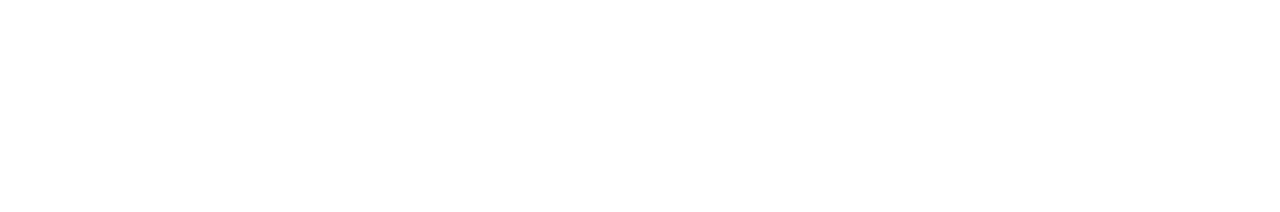
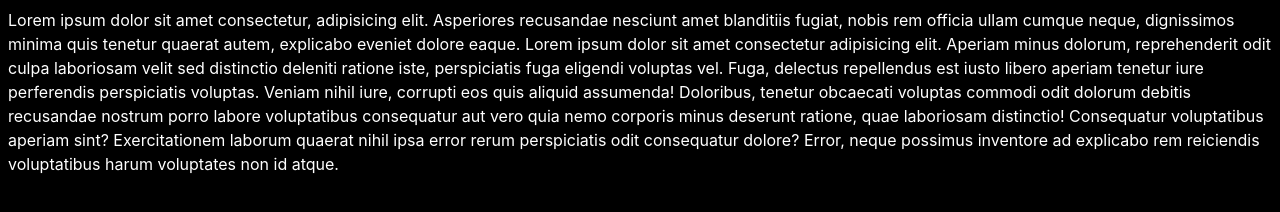
Before and after one commit to MouliBhaskaran/Razorpay-Clone, a plain HTML site: page index.html in a window 1280 px wide. Drawn offline with Linux system fonts and the light colour scheme.

Commit message:
Typography added & Variable are created

```diff
--- a/index.html
+++ b/index.html
@@ -5,6 +5,29 @@
     <meta http-equiv="X-UA-Compatible" content="IE=edge" />
     <meta name="viewport" content="width=device-width, initial-scale=1.0" />
     <title>Razorpay Clone</title>
+    <link rel="preconnect" href="https://fonts.googleapis.com" />
+    <link rel="preconnect" href="https://fonts.gstatic.com" crossorigin />
+    <link
+      href="https://fonts.googleapis.com/css2?family=Inter:wght@400;700&family=Mulish:wght@400;700&display=swap"
+      rel="stylesheet"
+    />
+    <link rel="stylesheet" href="./styles.css" />
   </head>
-  <body></body>
+  <body style="background-color: black">
+    Lorem ipsum dolor sit amet consectetur, adipisicing elit. Asperiores
+    recusandae nesciunt amet blanditiis fugiat, nobis rem officia ullam cumque
+    neque, dignissimos minima quis tenetur quaerat autem, explicabo eveniet
+    dolore eaque. Lorem ipsum dolor sit amet consectetur adipisicing elit.
+    Aperiam minus dolorum, reprehenderit odit culpa laboriosam velit sed
+    distinctio deleniti ratione iste, perspiciatis fuga eligendi voluptas vel.
+    Fuga, delectus repellendus est iusto libero aperiam tenetur iure perferendis
+    perspiciatis voluptas. Veniam nihil iure, corrupti eos quis aliquid
+    assumenda! Doloribus, tenetur obcaecati voluptas commodi odit dolorum
+    debitis recusandae nostrum porro labore voluptatibus consequatur aut vero
+    quia nemo corporis minus deserunt ratione, quae laboriosam distinctio!
+    Consequatur voluptatibus aperiam sint? Exercitationem laborum quaerat nihil
+    ipsa error rerum perspiciatis odit consequatur dolore? Error, neque possimus
+    inventore ad explicabo rem reiciendis voluptatibus harum voluptates non id
+    atque.
+  </body>
 </html>
--- a/styles.css
+++ b/styles.css
@@ -1,3 +1,36 @@
+:root {
+  --color-primary: #ffffff;
+  --color-content: #818597;
+  --color-list: #525a76;
+}
 * {
   box-sizing: border-box;
 }
+html {
+  font-size: 62.5%;
+}
+body {
+  color: var(--color-primary);
+  font-family: -apple-system, BlinkMacSystemFont, "Segoe UI", Roboto, Oxygen,
+    Ubuntu, Cantarell, "Open Sans", "Helvetica Neue", sans-serif;
+  font-size: 1.6rem;
+  line-height: 1.5;
+}
+
+h1 {
+  font-size: 4rem;
+}
+h2 {
+  font-size: 4rem;
+}
+h3 {
+  font-size: 2rem;
+}
+@media screen and (min-width: 1024px) {
+  h2 {
+    font-size: 2.4rem;
+  }
+  h3 {
+    font-size: 2.2rem;
+  }
+}
```
